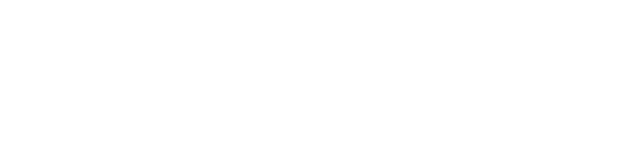
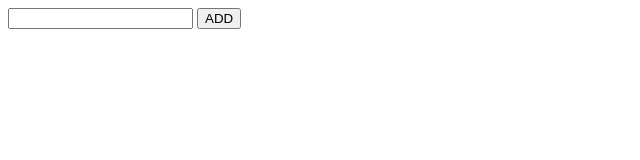
Before and after one commit to yashkohakade18/ToDo-App, a plain HTML site: page index.html in a window 1280 px wide. Shown: the whole page, without its empty margins (0-640 px from the left). Drawn offline with Linux system fonts and the light colour scheme.

Commit message:
info added

```diff
--- a/index.html
+++ b/index.html
@@ -9,6 +9,15 @@
     </style>
 </head>
 <body>
+    <div class="list-container" id="list-container"></div>
 
+    <div class="action-container">
+        <input type="text" id="input-todo" />
+        <button onclick="add()">ADD</button>
+    </div>
+    <script>
+
+    </script>
 </body>
+
 </html>
```
